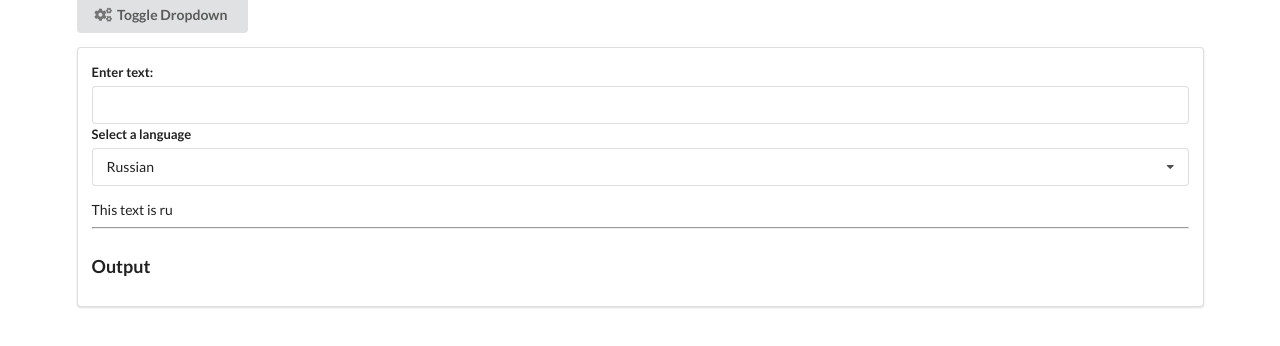
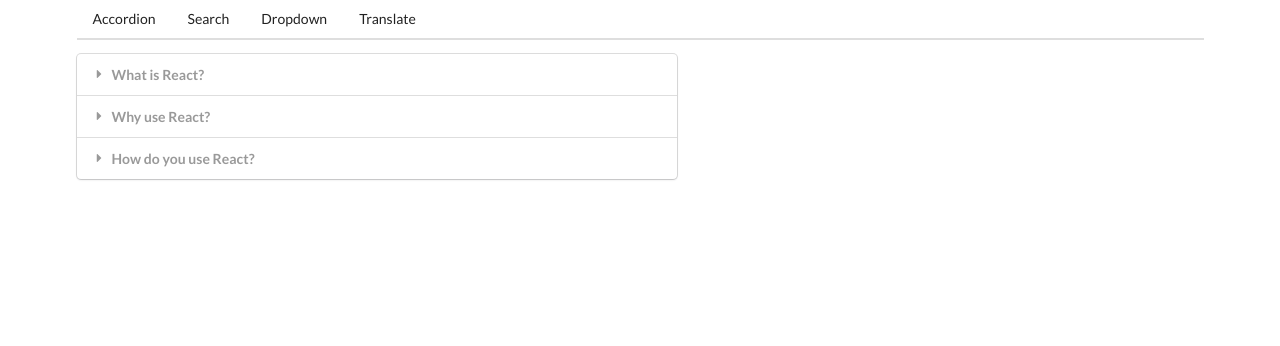
Before and after one commit to IulianStave/widgetsR, a React (Create React App) app: page / in a window 1280 px wide. Shown: the top 346 px of the page. Built offline with nearby package versions, Linux system fonts and the light colour scheme; no server answers.

Commit message:
Add header menu

```diff
--- a/src/App.js
+++ b/src/App.js
@@ -3,7 +3,9 @@
 import Search from "./components/Search";
 import Dropdown from "./components/Dropdown";
 import Translate from "./components/Translate";
-import ColoredLine from "./components/ColoredLine";
+// import ColoredLine from "./components/ColoredLine";
+import Route from "./components/Route";
+import Header from "./components/Header";
 
 const items = [
   {
@@ -37,36 +39,30 @@
 
 export default () => {
   const [selected, setSelected] = useState(options[0]);
-  const [showDropdown, setShowDropdown] = useState(true);
+  // const [showDropdown, setShowDropdown] = useState(true);
 
-  const colorLabel = 'Select a color';
-  const color = 'lightblue';
+  const colorLabel = "Select a color";
+  const color = "lightblue";
   return (
     <div className="ui container">
-      <div className="ui header ">
-        <button
-          onClick={() => setShowDropdown(!showDropdown)}
-          className="ui button"
-        >  <i className="settings icon"></i>
-          Toggle Dropdown
-        </button>
-      </div>
-      {/* <Search /> */}
-      {/* <Accordion items={items} /> */}
-      {showDropdown ? (
-        // <Dropdown
-        //   selected={selected}
-        //   onSelectedChange={setSelected}
-        //   options={options}
-        //   label={colorLabel}
-        // />
-        <div className="ui segment">
-      <Translate />
-    </div>
-      ) : null}
-    {/* <ColoredLine lineColor='red'/>
-    <ColoredLine lineColor={color}/> */}
-
+      <Header />
+      <Route path="/">
+        <Accordion items={items} />
+      </Route>
+      <Route path="/list">
+        <Search />
+      </Route>
+      <Route path="/dropdown">
+        <Dropdown
+          label={colorLabel}
+          options={options}
+          selected={selected}
+          onSelectedChange={setSelected}
+        />
+      </Route>
+      <Route path="/translate">
+        <Translate />
+      </Route>
     </div>
   );
 };
--- /dev/null
+++ b/src/components/Header.js
@@ -0,0 +1,23 @@
+import React from 'react';
+
+const Header = () => {
+  return (
+    <div className="ui secondary pointing menu">
+      <a href="/" className="item">
+        Accordion
+      </a>
+      <a href="/list" className="item">
+        Search
+      </a>
+      <a href="/dropdown" className="item">
+        Dropdown
+      </a>
+      <a href="/translate" className="item">
+        Translate
+      </a>
+    </div>
+  )
+}
+
+
+export default Header;
--- /dev/null
+++ b/src/components/Route.js
@@ -0,0 +1,8 @@
+// import React from "react";
+
+const Route = ({ path, children }) => {
+  return window.location.pathname === path
+    ? children
+    : null;
+};
+export default Route;
```
